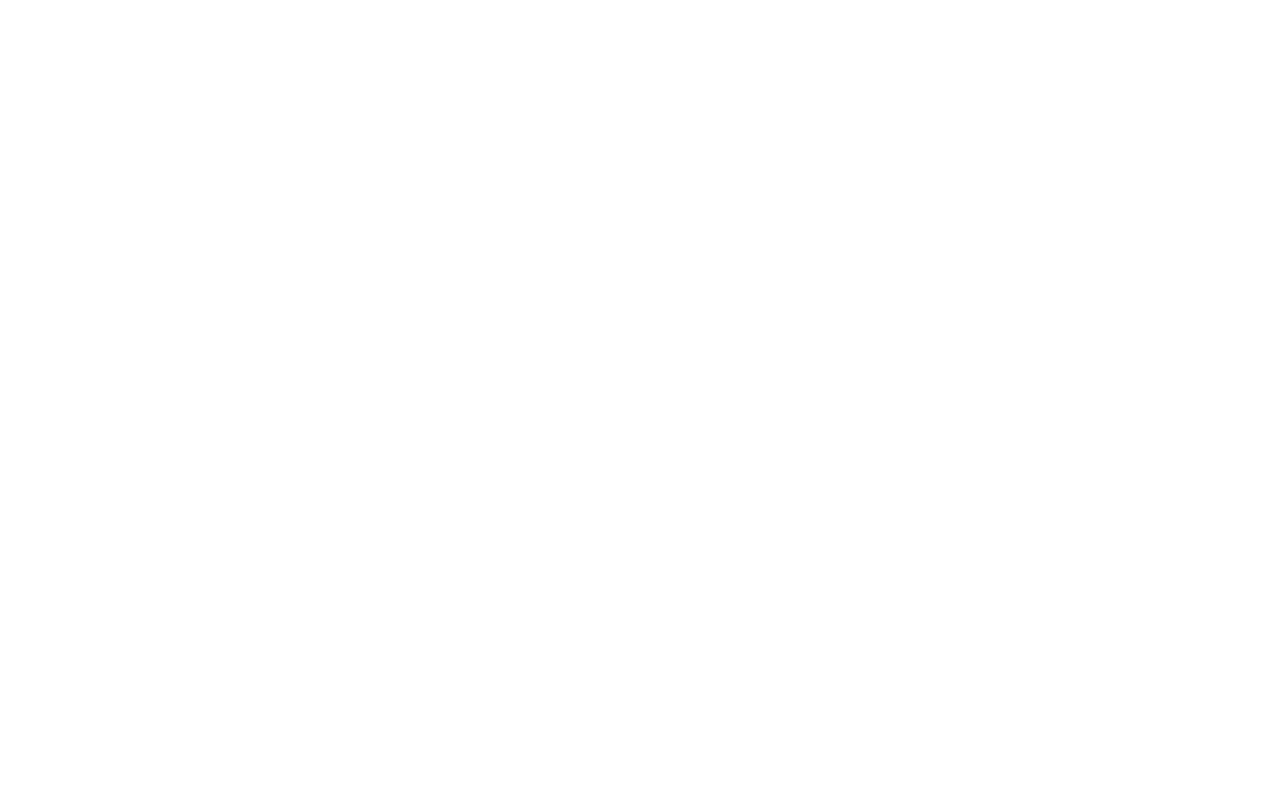
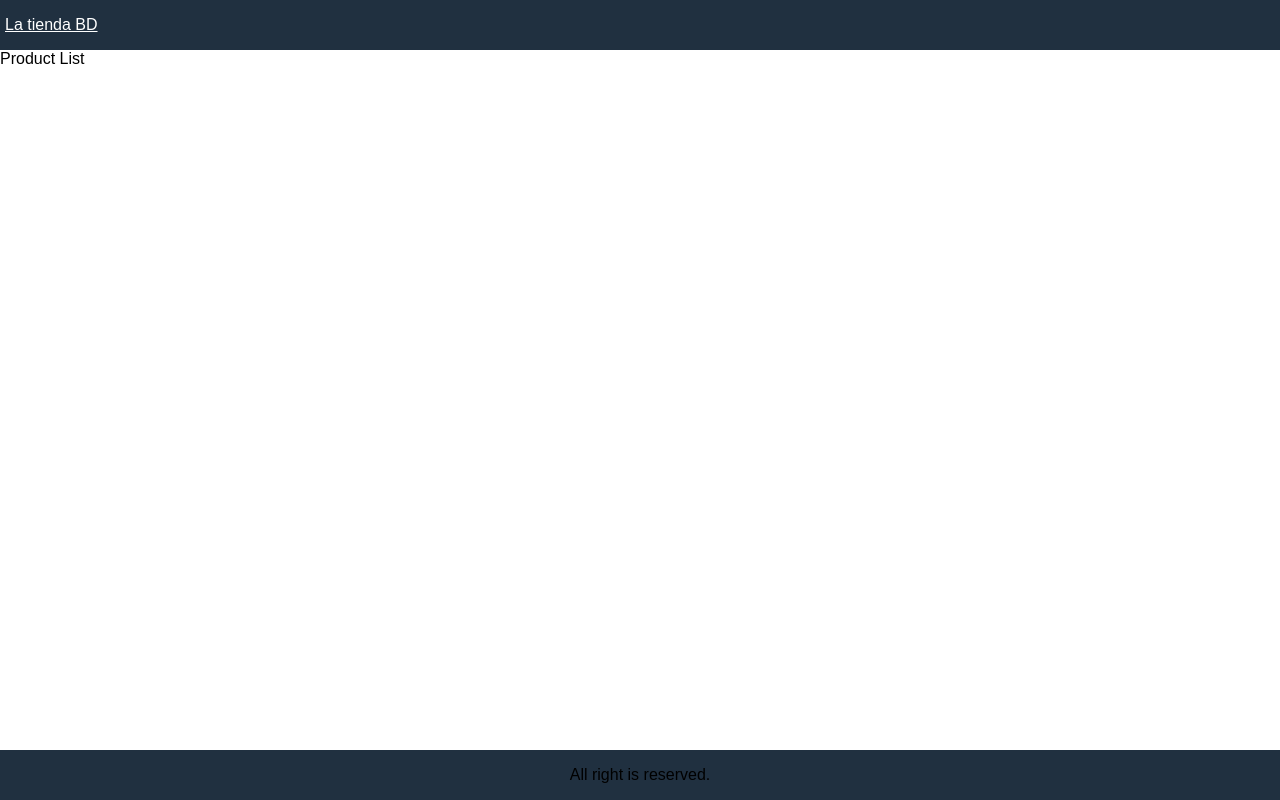
Before and after one commit to reasat-rafio/la-tienda-bd, a React (Create React App) app: page / in a window 1280 px wide. Built offline with nearby package versions, Linux system fonts and the light colour scheme.

Commit message:
basic css

```diff
--- a/src/App.css
+++ b/src/App.css
@@ -0,0 +1,54 @@
+html {
+   font-size: 62.5%;
+   box-sizing: border-box;
+}
+
+body,
+#root {
+   height: 100vh;
+   margin: 0;
+}
+
+body,
+input,
+select,
+textarea {
+   font-size: 1.6rem;
+   font-family: Arial, Helvetica, sans-serif;
+}
+
+.grid-container {
+   display: grid;
+   grid-template-areas: "header" "main" "footer";
+   grid-template-rows: 5rem 1fr 5rem;
+   grid-template-columns: 1fr;
+   height: 100%;
+}
+a:hover {
+   color: #ff8000;
+}
+
+header {
+   grid-area: header;
+   background-color: #203040;
+   color: white;
+   display: flex;
+   align-items: center;
+   padding: 0.5rem;
+}
+
+header a {
+   color: white;
+}
+
+main {
+   grid-area: main;
+}
+
+footer {
+   grid-area: footer;
+   background-color: #203040;
+   display: flex;
+   justify-content: center;
+   align-items: center;
+}
--- a/src/App.js
+++ b/src/App.js
@@ -1,7 +1,15 @@
 import "./App.css";
 
 function App() {
-   return <div></div>;
+   return (
+      <div className="grid-container">
+         <header>
+            <a href="/">La tienda BD</a>
+         </header>
+         <main>Product List</main>
+         <footer>All right is reserved.</footer>
+      </div>
+   );
 }
 
 export default App;
```
Also changed, not shown: 2 other files (tests, documents, lock files or other folders).
